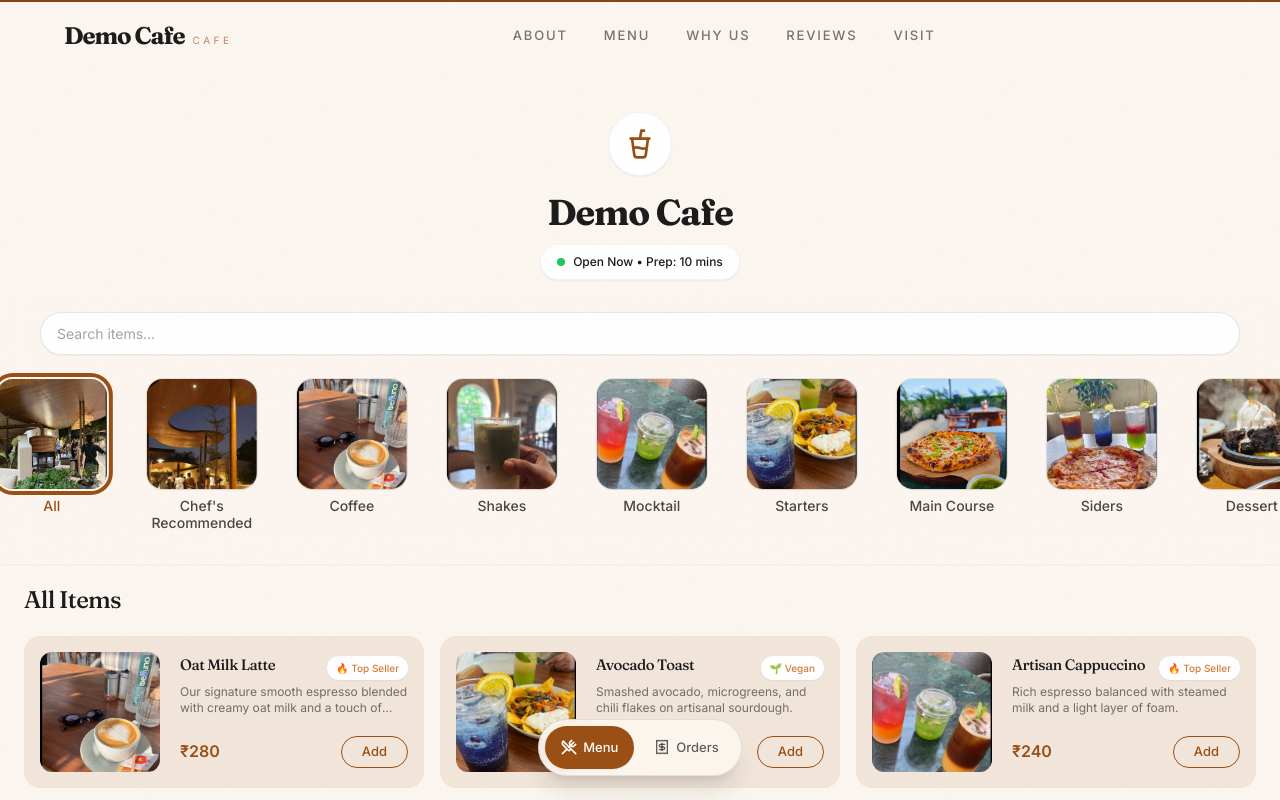
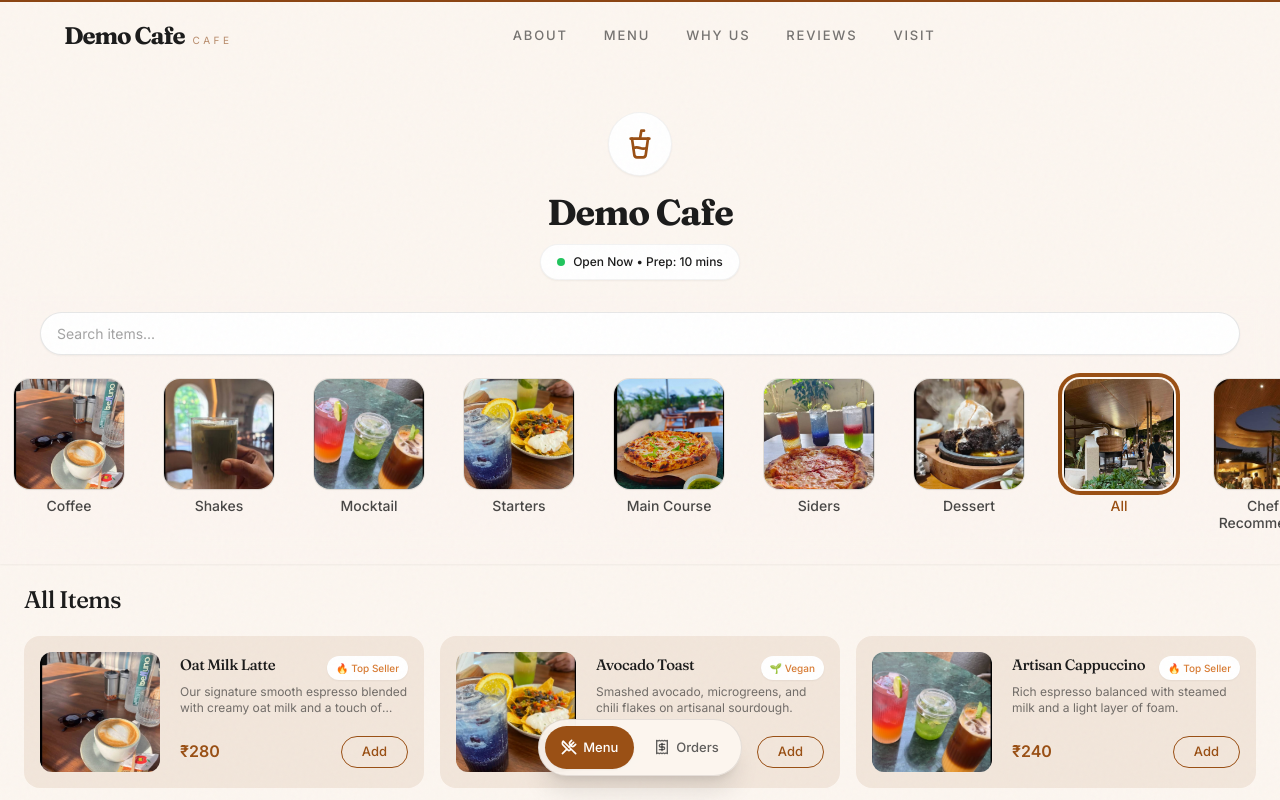
Before and after one commit to KenilPatel-30/DemoWebsite, a Next.js app: page /order in a window 1280 px wide. Shown: the top 800 px of the page. Built offline with nearby package versions, Linux system fonts and the light colour scheme.

Commit message:
Change marquee to infinite wrap

```diff
--- a/components/order/OrderMenu.tsx
+++ b/components/order/OrderMenu.tsx
@@ -43,28 +43,18 @@ export default function OrderMenu() {
       lastTime = time;
 
       const speed = 0.05 * deltaTime;
-      const trackWidth = track.scrollWidth;
-      const containerWidth = container.clientWidth;
 
-      const diff = containerWidth - trackWidth;
+      // Get the width of the first set of items
+      const firstSet = track.children[0] as HTMLElement;
+      if (!firstSet) return;
+      const setWidth = firstSet.offsetWidth;
 
-      if (diff > 0) {
-        // Fits on screen: bounce between 0 and diff (moves right)
-        if (position <= 0) direction = 1;
-        else if (position >= diff) direction = -1;
-      } else {
-        // Overflows screen: bounce between diff and 0 (moves left)
-        if (position <= diff) direction = 1;
-        else if (position >= 0) direction = -1;
-      }
+      // Move left continuously
+      position -= speed;
 
-      position += speed * direction;
-
-      // Clamp position to prevent getting stuck if window resizes
-      if (diff > 0) {
-        position = Math.max(0, Math.min(position, diff));
-      } else {
-        position = Math.max(diff, Math.min(position, 0));
+      // Once we've scrolled exactly the width of the first set, snap back
+      if (Math.abs(position) >= setWidth) {
+        position += setWidth;
       }
 
       track.style.transform = `translateX(${position}px)`;
@@ -136,11 +126,13 @@ export default function OrderMenu() {
         >
           <div
             ref={trackRef}
-            className="flex gap-8 md:gap-10 w-max px-6 py-2"
+            className="flex w-max"
           >
+            {/* Set 1 */}
+            <div className="flex gap-8 md:gap-10 pr-8 md:pr-10 py-2">
               {ORDER_CATEGORIES.map((cat, i) => (
                 <div
-                key={`${cat}-${i}`}
+                  key={`set1-${cat}-${i}`}
                   onClick={() => setActiveCategory(cat)}
                   className="flex flex-col items-center gap-2 cursor-pointer group flex-shrink-0 transition-all hover:scale-[1.02] active:scale-95 w-[90px] md:w-[110px]"
                 >
@@ -152,6 +144,24 @@ export default function OrderMenu() {
                    </span>
                 </div>
               ))}
+            </div>
+            {/* Set 2 (Duplicate for infinite loop) */}
+            <div className="flex gap-8 md:gap-10 pr-8 md:pr-10 py-2" aria-hidden="true">
+              {ORDER_CATEGORIES.map((cat, i) => (
+                <div
+                  key={`set2-${cat}-${i}`}
+                  onClick={() => setActiveCategory(cat)}
+                  className="flex flex-col items-center gap-2 cursor-pointer group flex-shrink-0 transition-all hover:scale-[1.02] active:scale-95 w-[90px] md:w-[110px]"
+                >
+                   <div className={`relative w-full aspect-[4/3] md:aspect-square rounded-2xl overflow-hidden ${activeCategory === cat ? 'ring-4 ring-[#9A5015] ring-offset-2 ring-offset-[#FCF6F0]' : 'ring-1 ring-ink/10 shadow-sm'}`}>
+                     <Image src={CATEGORY_IMAGES[cat] || IMG.warmInterior} alt={cat} fill className="object-cover group-hover:scale-110 transition-transform duration-700" />
+                   </div>
+                   <span className={`text-[12px] md:text-[14px] font-medium text-center leading-tight ${activeCategory === cat ? 'text-[#9A5015]' : 'text-ink/80'}`}>
+                     {cat}
+                   </span>
+                </div>
+              ))}
+            </div>
           </div>
         </div>
       </div>
```
Lines whose indentation alone changed are shown as unchanged.
